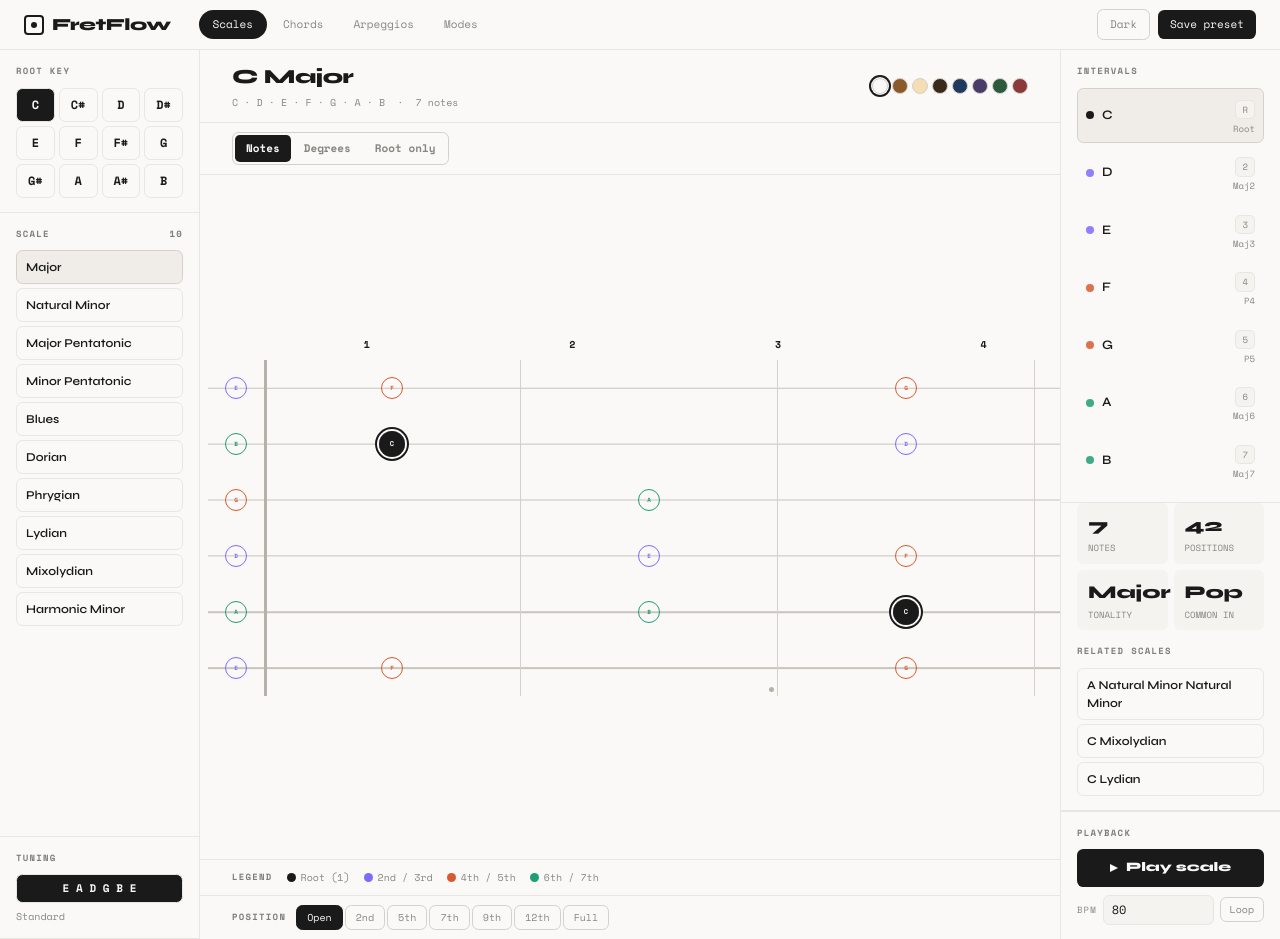
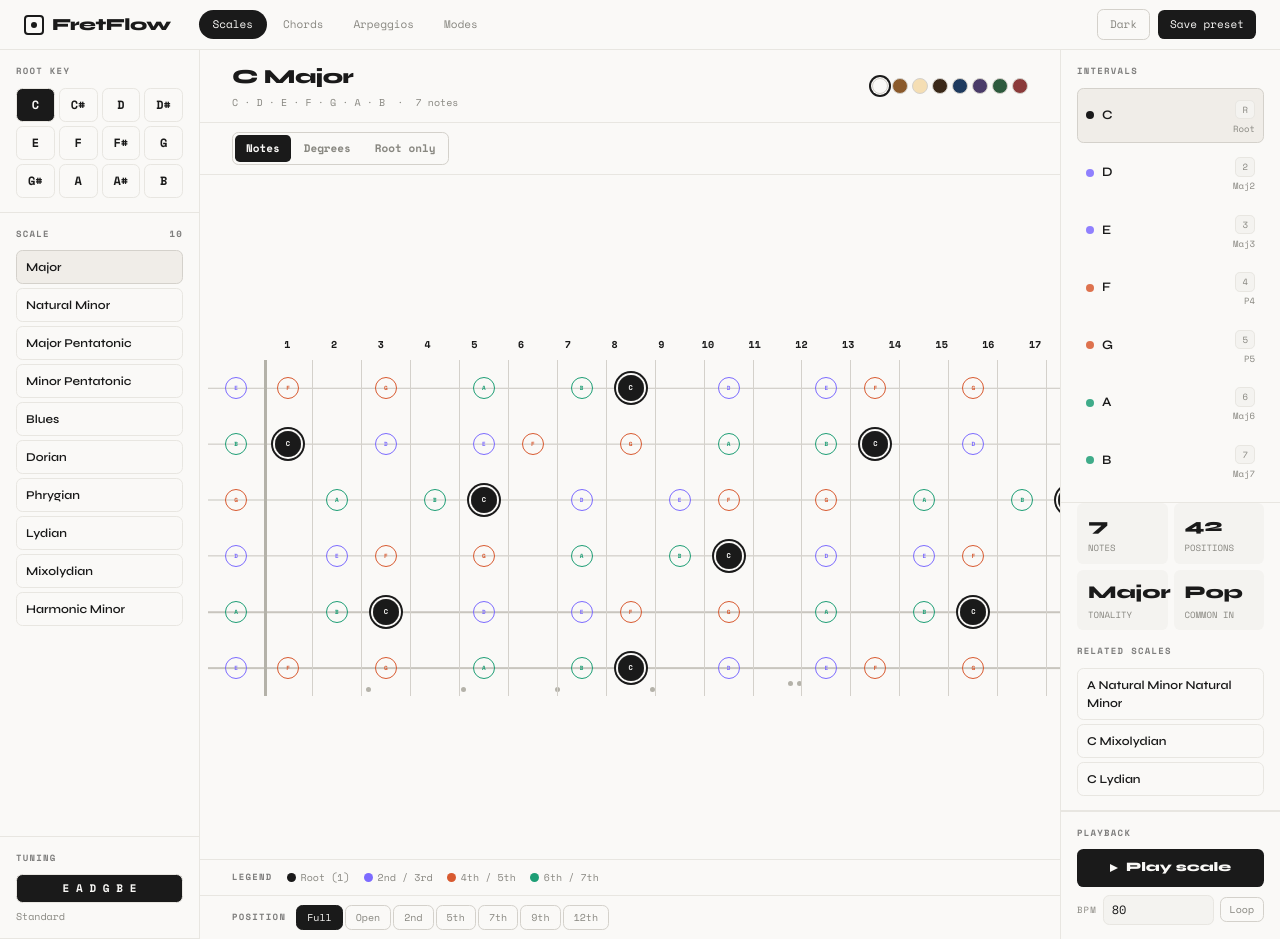
Before and after one commit to pandakn/fret-flow, a Next.js app: page / in a window 1280 px wide. Built offline with nearby package versions, Linux system fonts and the light colour scheme.

Commit message:
fix(ui): set full fretboard as default and extend range to 21

```diff
--- a/app/page.tsx
+++ b/app/page.tsx
@@ -30,7 +30,7 @@ export default function FretFlowPage() {
   const [tuningId, setTuningId] = useState("standard")
   const [colorPreset, setColorPreset] = useState<ColorPreset>("minimal")
   const [displayMode, setDisplayMode] = useState<DisplayMode>("notes")
-  const [position, setPosition] = useState<PositionId>("open")
+  const [position, setPosition] = useState<PositionId>("full")
 
   const showNoteNames = displayMode === "notes"
   const showIntervals = displayMode === "degrees"
--- a/components/layout/PositionTabs.tsx
+++ b/components/layout/PositionTabs.tsx
@@ -3,13 +3,13 @@
 import { cn } from "@/lib/utils"
 
 const POSITIONS = [
+  { id: "full", label: "Full", range: { min: 0, max: 21 } },
   { id: "open", label: "Open", range: { min: 0, max: 4 } },
   { id: "2nd", label: "2nd", range: { min: 2, max: 5 } },
   { id: "5th", label: "5th", range: { min: 5, max: 8 } },
   { id: "7th", label: "7th", range: { min: 7, max: 10 } },
   { id: "9th", label: "9th", range: { min: 9, max: 12 } },
   { id: "12th", label: "12th", range: { min: 12, max: 15 } },
-  { id: "full", label: "Full", range: { min: 0, max: 15 } },
 ] as const
 
 export type PositionId = (typeof POSITIONS)[number]["id"]
```
